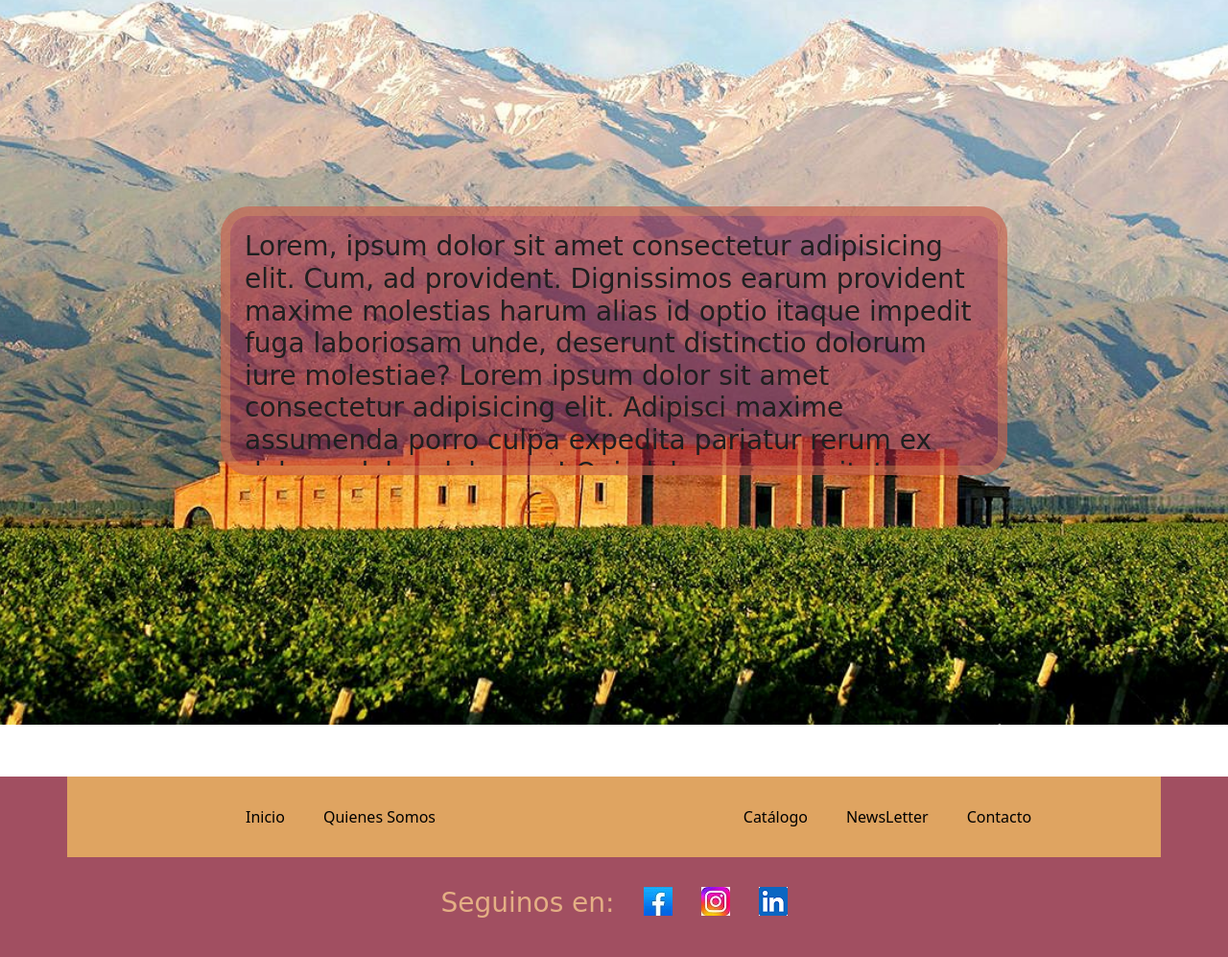
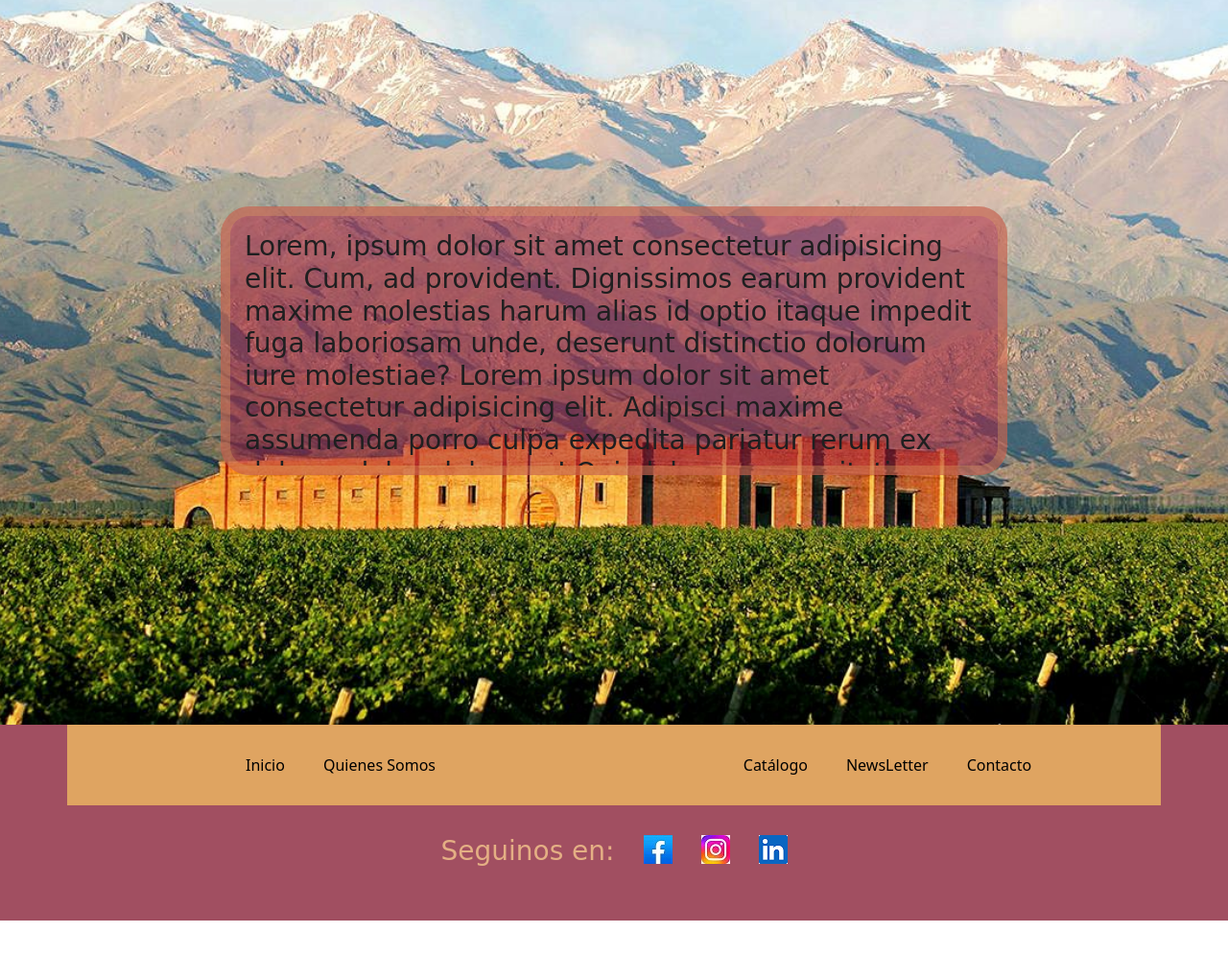
Before and after one commit to AgustinCamassa/PFCamassa, a plain HTML site: page pages/quienessomos.html in a window 1280 px wide. Shown: the part 202-1199 px from the top of the page at 96% size. After the commit the page ends 1161 px from the top, so only its background shows below. Drawn offline with nearby package versions, Linux system fonts and the light colour scheme.

Commit message:
corrección en errores de  qs.html

```diff
--- a/pages/quienessomos.html
+++ b/pages/quienessomos.html
@@ -85,10 +85,6 @@
 
     <footer class="f-index">
 
-        <div class="space-f">
-            <span></span>
-        </div>
-
         <section class="container s-index color-r">
             <div class="row color-r">
 
```
